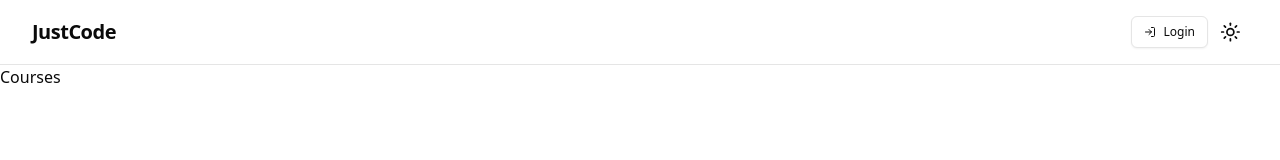
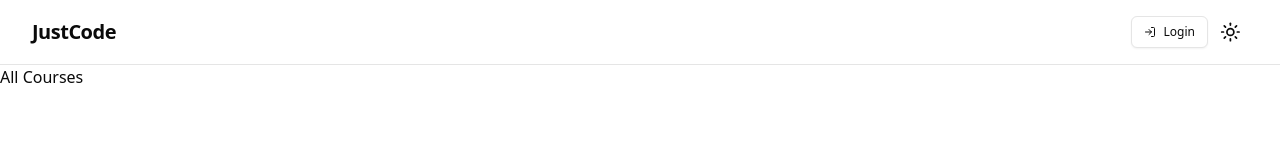
Before and after one commit to stefbar/youcode, a Next.js app: page /admin/courses in a window 1280 px wide. Shown: the top 160 px of the page. Built offline with nearby package versions, Linux system fonts and the light colour scheme; no server answers.

Commit message:
fixed local err

```diff
--- a/app/admin/courses/page.tsx
+++ b/app/admin/courses/page.tsx
@@ -2,7 +2,7 @@ import React from 'react'
 
 const Courses = () => {
   return (
-    <div>Courses</div>
+    <div>All Courses</div>
   )
 }
 
```
